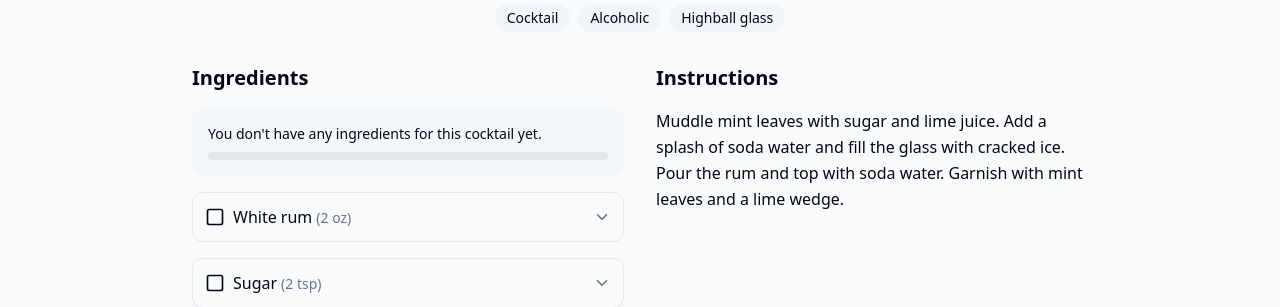
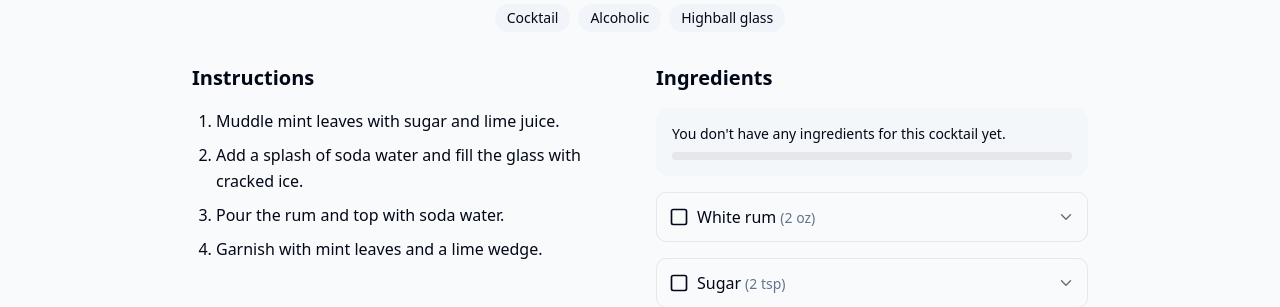
Before and after one commit to Mys1314/shaken-not-stirred-app-kev, a React (Vite) app: page /cocktail/1 in a window 1280 px wide. Shown: the part 645-952 px from the top of the page. Built offline with nearby package versions, Linux system fonts and the light colour scheme.

Commit message:
Refactor: Add numbered instructions
Update the cocktail detail page to display instructions as numbered steps.

```diff
--- a/src/pages/CocktailDetailPage.tsx
+++ b/src/pages/CocktailDetailPage.tsx
@@ -1,4 +1,3 @@
-
 import React, { useEffect, useState } from 'react';
 import { useParams, useNavigate } from 'react-router-dom';
 import { Cocktail, getCocktailById } from '@/services/cocktailApi';
@@ -129,6 +128,17 @@ const CocktailDetailPage = () => {
 
           <div className="grid grid-cols-1 md:grid-cols-2 gap-8 mb-8">
             <div>
+              <h2 className="text-xl font-semibold mb-4">Instructions</h2>
+              <ol className="list-decimal pl-6 space-y-2 leading-relaxed">
+                {cocktail.instructions.split('.').filter(step => step.trim()).map((step, index) => (
+                  <li key={index} className="mb-2">
+                    {step.trim() + '.'}
+                  </li>
+                ))}
+              </ol>
+            </div>
+
+            <div>
               <h2 className="text-xl font-semibold mb-4">Ingredients</h2>
               <div className="bg-secondary/50 p-4 rounded-lg mb-4">
                 <p className="text-sm mb-2">
@@ -158,13 +168,6 @@ const CocktailDetailPage = () => {
                 onToggleIngredient={toggleIngredient}
               />
             </div>
-
-            <div>
-              <h2 className="text-xl font-semibold mb-4">Instructions</h2>
-              <p className="leading-relaxed whitespace-pre-line">
-                {cocktail.instructions}
-              </p>
-            </div>
           </div>
         </div>
       </main>
```
